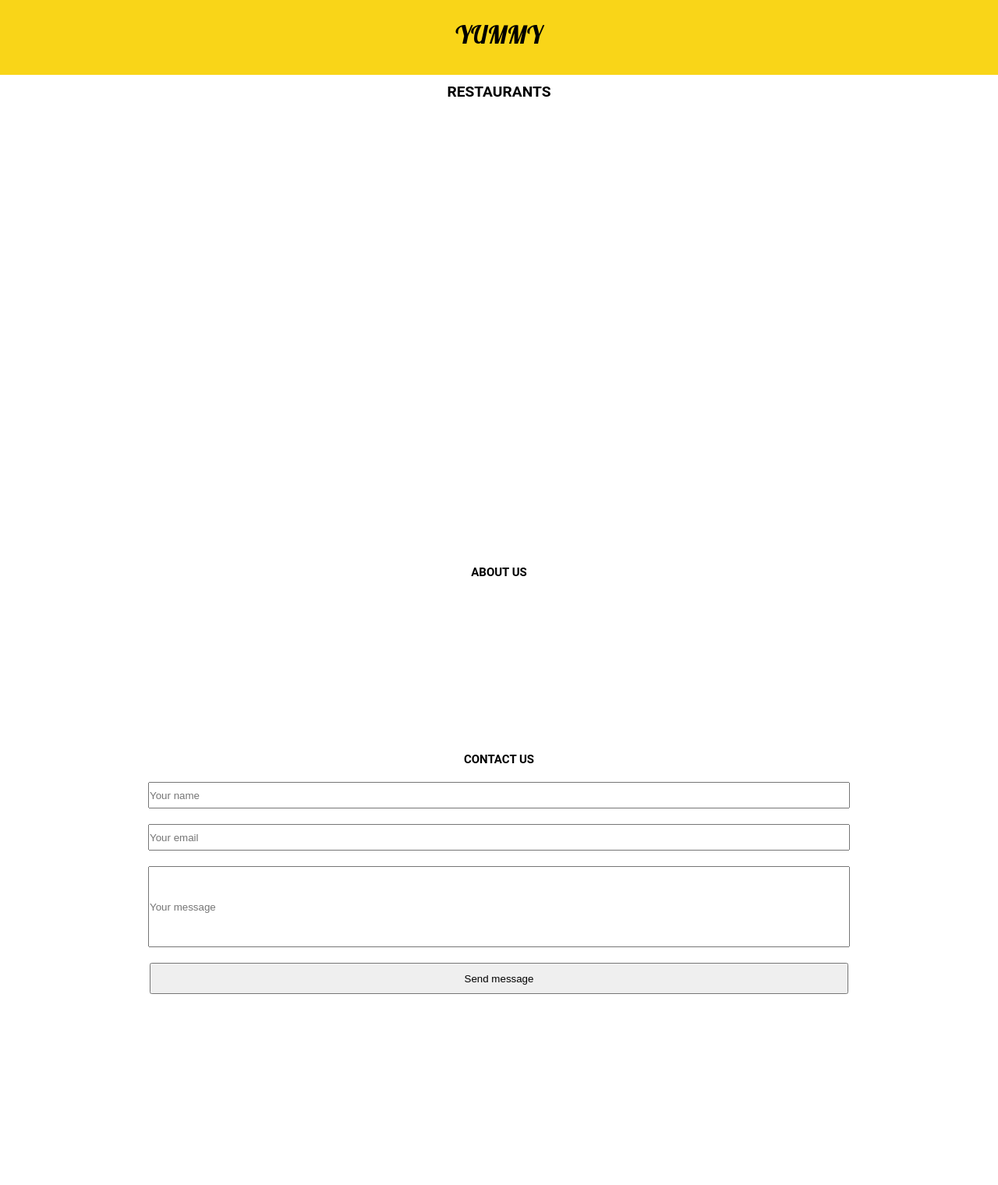
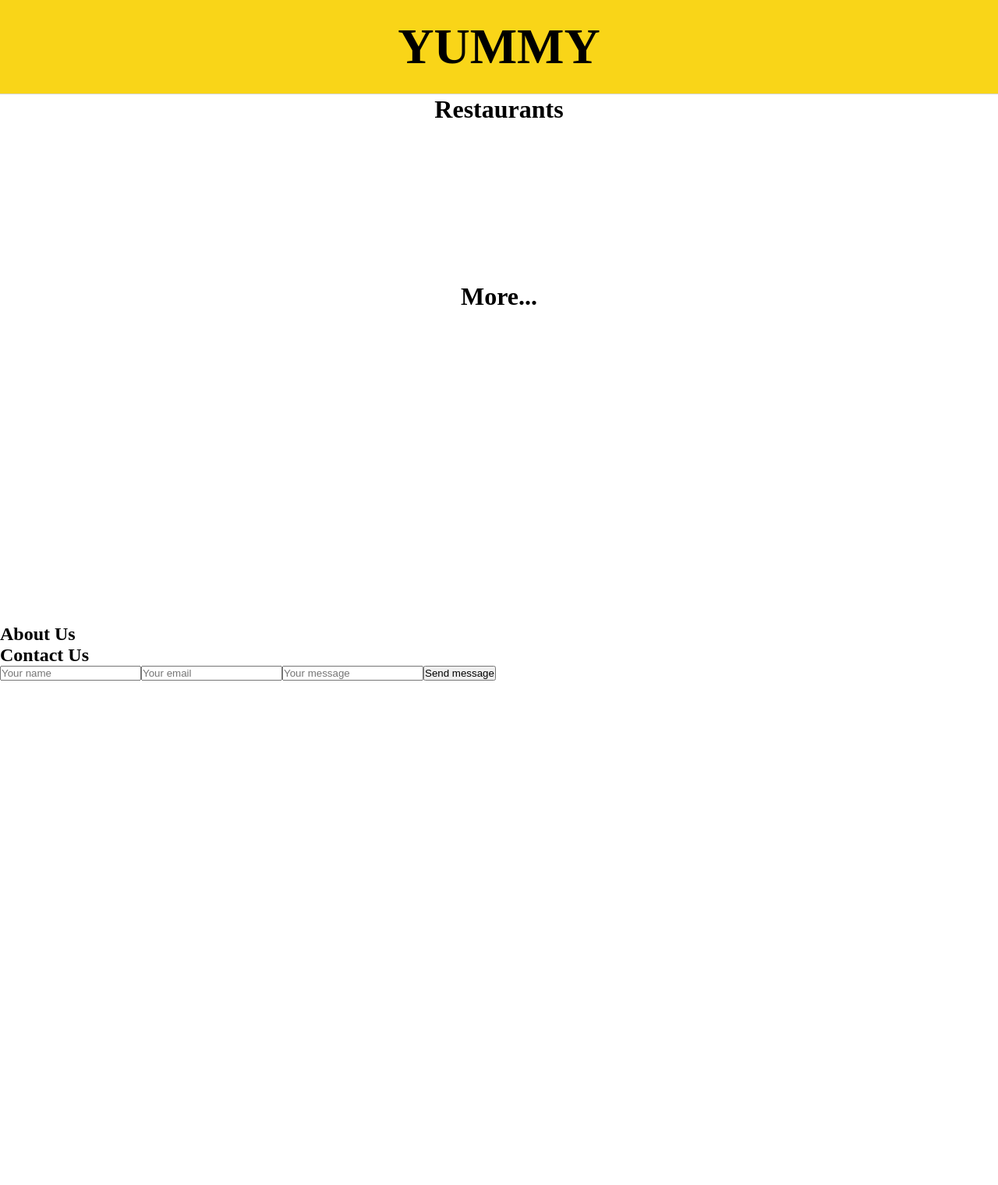
Before and after one commit to fourhdcon/restaurant-menu, a PHP site: page / in a window 1280 px wide. Shown: the whole page at 78% size. After the commit the page ends 873 px from the top, so only its background shows below. Run offline with PHP 8.4, Linux system fonts and the light colour scheme.

Commit message:
style file changed - grid added

```diff
--- a/react.js
+++ b/react.js
@@ -12,6 +12,7 @@ class App extends React.Component {
                         <img src="" alt=""></img>
                         <h3></h3>
                     </div>
+                    <h2>More...</h2>
                 </main>
                 <footer>
                     <section class="AboutUs">
--- a/style.css
+++ b/style.css
@@ -1,81 +1,33 @@
-@font-face {
-	font-family: 'Title';
-	src: url("Lobster.otf");
+*{
+    margin: 0;
+    padding: 0;
 }
 
-* {
-	margin: 0;
-	padding: 0;
-}
 
-body {
-	font-family: roboto, sans-serif;
-	font-size: 10px;
-	text-transform: uppercase;
-	display: flex;
-	flex-direction: column;
+.wrapper {
+    display: grid;
+    grid-template-columns: 100%;
+    grid-template-rows: [header-start] 15vh [header-end] 85vh [footer] 130vh [footer-end];
+    font-size: 10px;
+    font-family: roboto, sans-serif;
 }
 
 header {
-	width: 100%;
-	height: 12vh; /*height: 105px;*/
-	background-color: #F9D518;
-}
-
-header h1 {
-	font-family: Title, cursive;
-	font-style: normal;
-	font-weight: normal;
-	text-align: center;
-	line-height: 12vh; /*line-height: 105px;*/
-	font-size: 2rem;
-}
-
-main, footer {
-	display: flex;
-	align-items: space-between;
-	justify-content: center;
+    line-height: 15vh;
+    text-align: center;
+    font-size: 2em;
+    text-transform: uppercase;
+    background-color: #F9D518;
+    /* border-bottom: 1px solid #d7c03b; */
+    box-shadow:  0 0 1px;
 }
 
 main {
-	height: 48vh;
-	width: 100%;
+    display: grid;
+    grid-template-rows: [h1-start] 5vh [h1-end] 25vh [logo1] 25vh [logo2] 25vh [logo3] 5vh [more];
 }
-
 main h2 {
-	margin: 10px 0 10px 0;
-	font-size: 1.2rem;
+    line-height: 5vh;
+    text-align: center;
+    font-size: 2em;
 }
-
-footer {
-	height: 130vh;
-	flex-direction: column;
-	text-align: center;
-}
-
-footer .AboutUs {
-	width: 100%;
-	height: 30vh;
-}
-
-.contact form {
-	display: flex;
-	flex-direction: column;
-	align-items: center;
-}
-
-input {
-	width: 70%;
-	height: 30px;
-	margin-top: 20px;
-}
-
-input:nth-of-type(3) {
-	height: 100px;
-}
-
-.contact button {
-	margin-top: 20px;
-	width: 70%;
-	height: 40px;
-}
```
